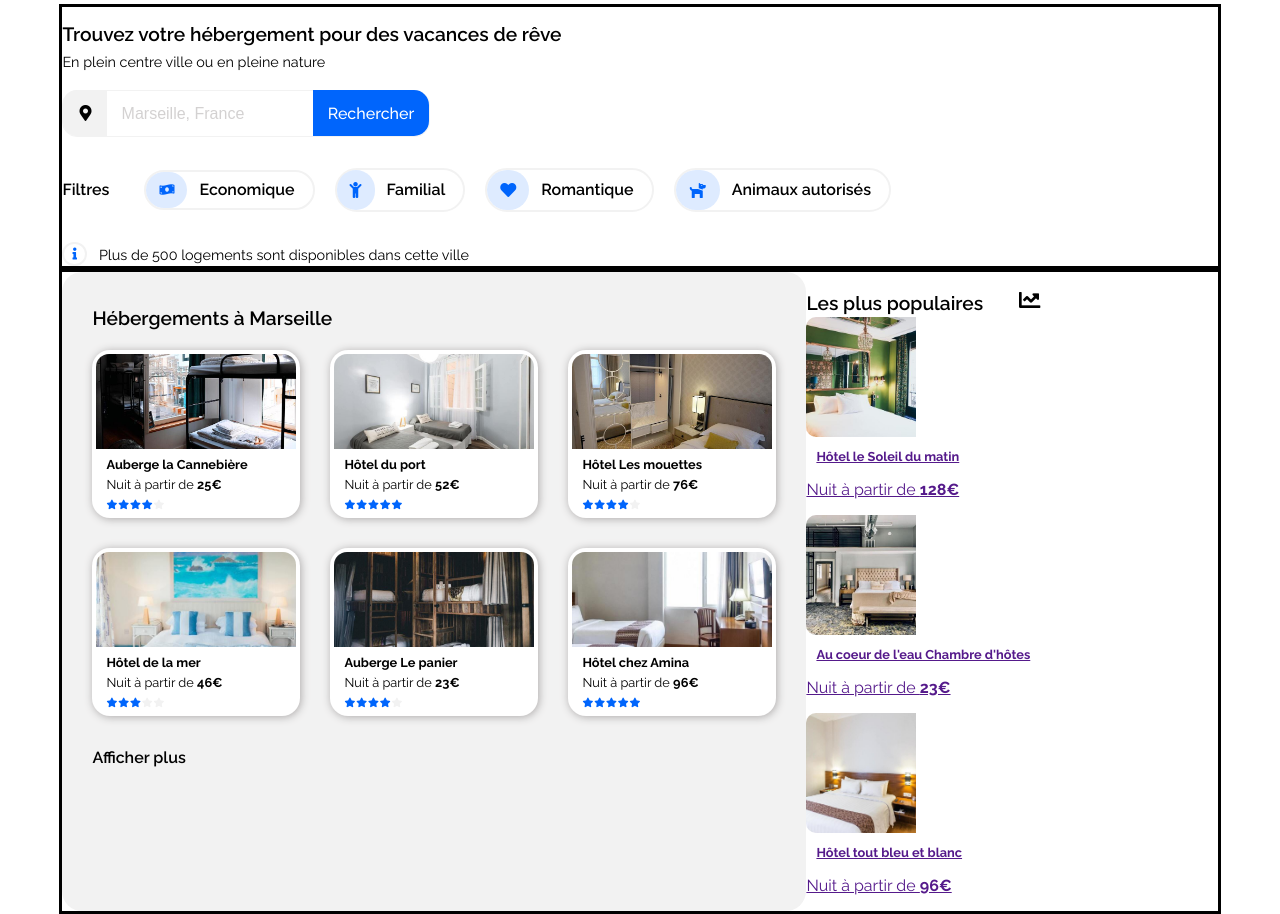
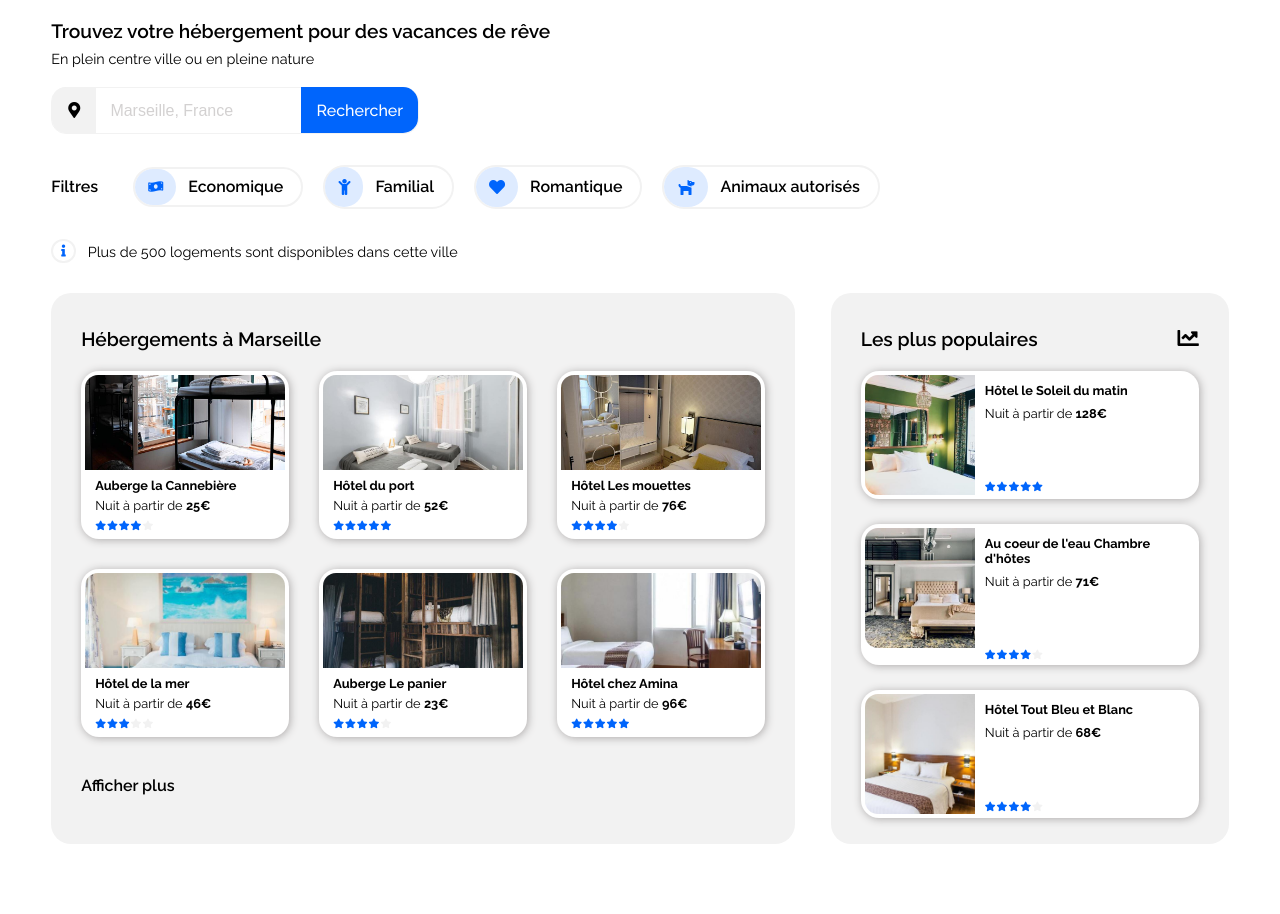
Before and after one commit to TCox972/20210723_Integration-maquette, a plain HTML site: page index.html in a window 1280 px wide. Shown: the part 86-1000 px from the top of the page. After the commit the page ends 930 px from the top, so only its background shows below. Drawn offline with Linux system fonts and the light colour scheme.

Commit message:
Finalisation aside populaire desktop

```diff
--- a/index.html
+++ b/index.html
@@ -151,18 +151,45 @@
                 <div id="colonne-populaire">
                     <a class="logement-populaire" href="">
                         <img class="carte-populaire" src="./images/hebergements/4_small/emile-guillemot-Bj_rcSC5XfE-unsplash.jpg" alt="photos logement">
-                        <h3>Hôtel le Soleil du matin</h3>
-                        <p>Nuit à partir de <em>128€</em></p>
+                        <div>
+                            <h3>Hôtel le Soleil du matin</h3>
+                            <p>Nuit à partir de <em>128€</em></p>
+                            <ul style="font-size:0.8em">
+                                <li><i class="fas fa-star fa-xs"></i></li>
+                                <li><i class="fas fa-star fa-xs"></i></li>
+                                <li><i class="fas fa-star fa-xs"></i></li>
+                                <li><i class="fas fa-star fa-xs"></i></li>
+                                <li><i class="fas fa-star fa-xs"></i></li>
+                            </ul>
+                        </div>
                     </a>
                     <a class="logement-populaire" href="">
                         <img class="carte-populaire" src="./images/hebergements/4_small/aw-creative-VGs8z60yT2c-unsplash.jpg" alt="photos logement">
-                        <h3>Au coeur de l'eau Chambre d'hôtes</h3>
-                        <p>Nuit à partir de <em>23€</em></p>
+                        <div>
+                            <h3>Au coeur de l'eau Chambre d'hôtes</h3>
+                            <p>Nuit à partir de <em>71€</em></p>
+                            <ul style="font-size:0.8em">
+                                <li><i class="fas fa-star fa-xs"></i></li>
+                                <li><i class="fas fa-star fa-xs"></i></li>
+                                <li><i class="fas fa-star fa-xs"></i></li>
+                                <li><i class="fas fa-star fa-xs"></i></li>
+                                <li><i class="fas fa-star grey fa-xs"></i></li>
+                            </ul>
+                        </div>
                     </a>
                     <a class="logement-populaire" href="">
                         <img class="carte-populaire" src="./images/hebergements/4_small/febrian-zakaria-sjvU0THccQA-unsplash.jpg" alt="photos logement">
-                        <h3>Hôtel tout bleu et blanc</h3>
-                        <p>Nuit à partir de <em>96€</em></p>
+                        <div>
+                            <h3>Hôtel Tout Bleu et Blanc</h3>
+                            <p>Nuit à partir de <em>68€</em></p>
+                            <ul style="font-size:0.8em">
+                                <li><i class="fas fa-star fa-xs"></i></li>
+                                <li><i class="fas fa-star fa-xs"></i></li>
+                                <li><i class="fas fa-star fa-xs"></i></li>
+                                <li><i class="fas fa-star fa-xs"></i></li>
+                                <li><i class="fas fa-star grey fa-xs"></i></li>
+                            </ul>
+                        </div>
                     </a>
                 </div>
 
--- a/styles.css
+++ b/styles.css
@@ -2,7 +2,7 @@
 
 body{
     font-family: "Raleway", sans-serif;
-    width: 95%;
+    width: 92%;
     margin: auto;
     height: auto;
 }
@@ -19,9 +19,8 @@ h1{
 }
 
 section{
-    width: 95%;
+    width: 100%;
     margin: auto;
-    border: 3px black solid;
 }
 
 
@@ -362,6 +361,7 @@ h2{
     margin-top: 30px;
     display: flex;
     align-items: center;
+    margin-bottom: 30px;
 }
 
 #infos p{
@@ -415,6 +415,7 @@ h2{
 
 #hebergements{
     display: flex;
+    justify-content: space-between;
 }
 
 .titre-hebergement{
@@ -431,7 +432,7 @@ h2{
 
 #plus{
     font-weight: 600;
-    margin-top: 20px;
+    margin-top: 27px;
     text-decoration: none;
     color: black;
 }
@@ -501,6 +502,9 @@ h3{
 aside{
     display: flex;
     flex-direction: column;
+    background-color: #f2f2f2;
+    border-radius: 20px;
+    padding: 15px 30px 1px 30px;
 }
 
 #titre-populaire{
@@ -512,16 +516,47 @@ aside{
 #colonne-populaire{
     display: flex;
     flex-direction: column;
+    margin-top: 18px;
 }
 
 .carte-populaire{
     width: 110px;
     height: 120px;
-    border-radius: 10px 0 0 10px;
+    border-radius: 13px 0 0 13px;
     object-fit: cover;
     object-position: 50% 50%;
 }
 
+.logement-populaire ul{
+    display: flex;
+    padding-left: 10px;
+    padding-top: 45px;
+    margin-bottom: 0;
+}
+
+.logement-populaire li{
+    list-style: none;
+    padding-right: 1px;
+}
+
 #courbe{
-    margin-top: 10px;
+    margin-top: 15px;
 }
+
+.logement-populaire{
+    width: 330px;
+    text-decoration: none;
+    color: black;
+    display: flex;
+    background-color: white;
+    padding: 4px;
+    border-radius: 18px;
+    margin-bottom: 25px;
+    box-shadow: 1px 1px 8px rgb(172, 169, 169);
+}
+
+.logement-populaire p{
+    font-size: 0.8em;
+    margin: 8px 10px 4px 10px;
+    overflow-wrap: normal;
+}
```
